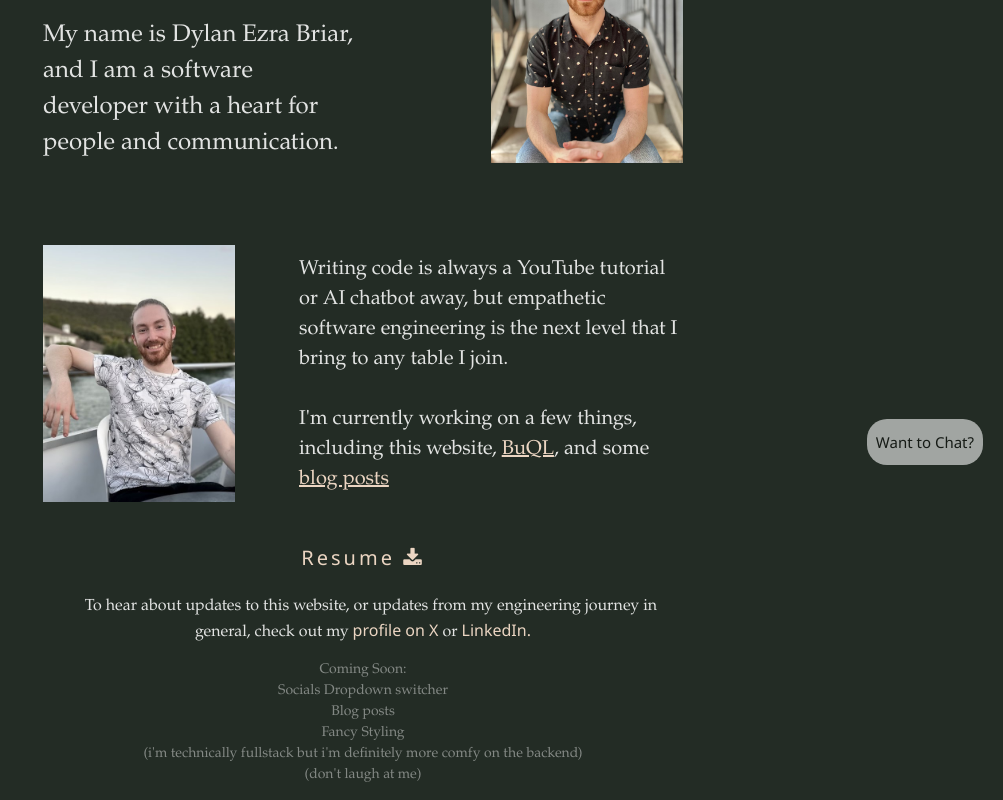
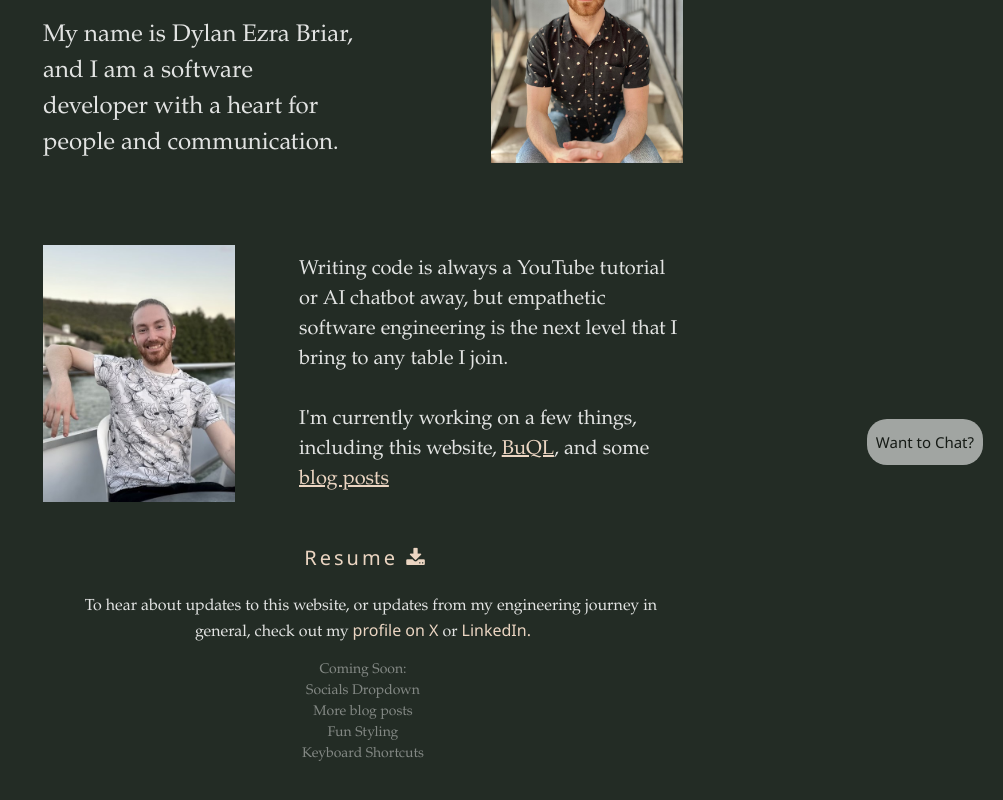
Before and after one commit to dylanbriar/Briar, a Vue app: page / in a window 1280 px wide. Shown: the part 315-1115 px from the top of the page, without its empty margins (277-1280 px from the left). After the commit the page ends 1094 px from the top, so only its background shows below. Built offline with nearby package versions, Linux system fonts and the light colour scheme.

Commit message:
fix(LandingPage): adjust path for resume, pt 2.
this seems to be an issue with the actual deployment platform itself.
hopefully a public folder will help netlify out
also adjusted resume centering and coming soon details.

```diff
--- a/src/App.vue
+++ b/src/App.vue
@@ -69,7 +69,7 @@ function handleScheduleClick(){
   <router-view></router-view> <!--you may be wondering, why not put a transition around this router view instead of each file individually? well for some reason it bugs out-->
   <div id="portSignOff">
       <p>&nbsp;&nbsp;&nbsp;&nbsp;To hear about updates to this website, or updates from my engineering journey in general, check out my <a id="socialsTemp" href="https://twitter.com/DylanBriar">profile on X</a> or <a id="socialsTemp" href="https://www.linkedin.com/in/dylanbriar/">LinkedIn.</a></p>
-      <p id="comingSoon">Coming Soon: <br> Socials Dropdown switcher <br> Blog posts <br> Fancy Styling <br> (i'm technically fullstack but i'm definitely more comfy on the backend) <br> (don't laugh at me)</p>
+      <p id="comingSoon">Coming Soon:<br> Socials Dropdown<br> More blog posts <br> Fun Styling <br> Keyboard Shortcuts</p>
   </div>
   <button class="button-57" role="button" @click="handleScheduleClick()"><span class="text">Want to Chat?</span><span>Schedule a call!</span></button>
 </template>
--- a/src/components/LandingPage.vue
+++ b/src/components/LandingPage.vue
@@ -19,7 +19,7 @@
       </div>
       <br>
       <div style="display:flex; justify-content: center;">
-        <button class="resume-btn"> <a href="/assets/resume.pdf" download="/assets/resume.pdf" style="text-decoration: none">Resume </a><i class="fa fa-download"></i></button>
+        <button class="resume-btn"> <a href="/resume.pdf" download="/resume.pdf" style="text-decoration: none">Resume </a><i class="fa fa-download"></i></button>
       </div>
     </div>
     </Transition>
@@ -54,7 +54,7 @@
 .resume-btn {
   background: none;
   border: none;
-  padding: 6px 15px 7px;
+  padding: 6px 1px 7px 7px;
   cursor: pointer;
   font-size: 20px;
   font-family:'Segoe UI', Tahoma, Geneva, Verdana, sans-serif ;
```
Also changed, not shown: 1 other file (tests, documents, lock files or other folders).
